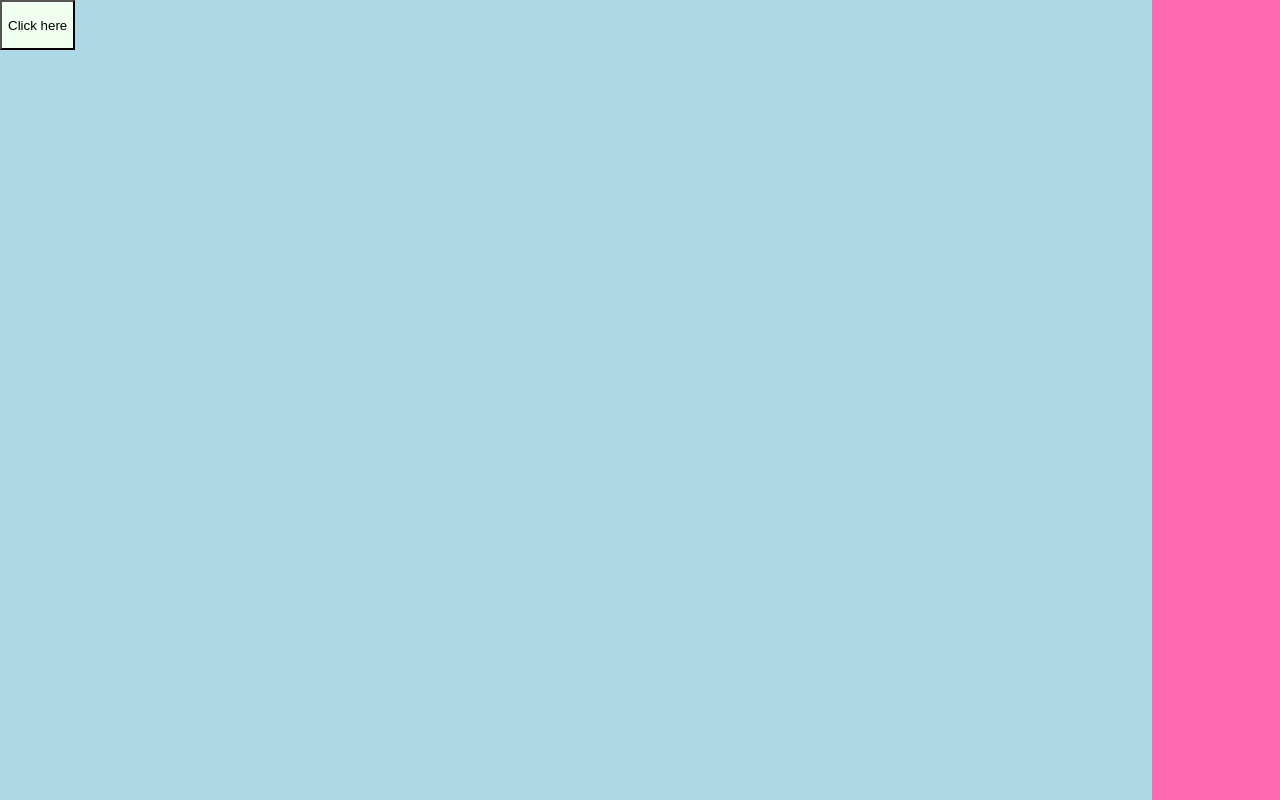
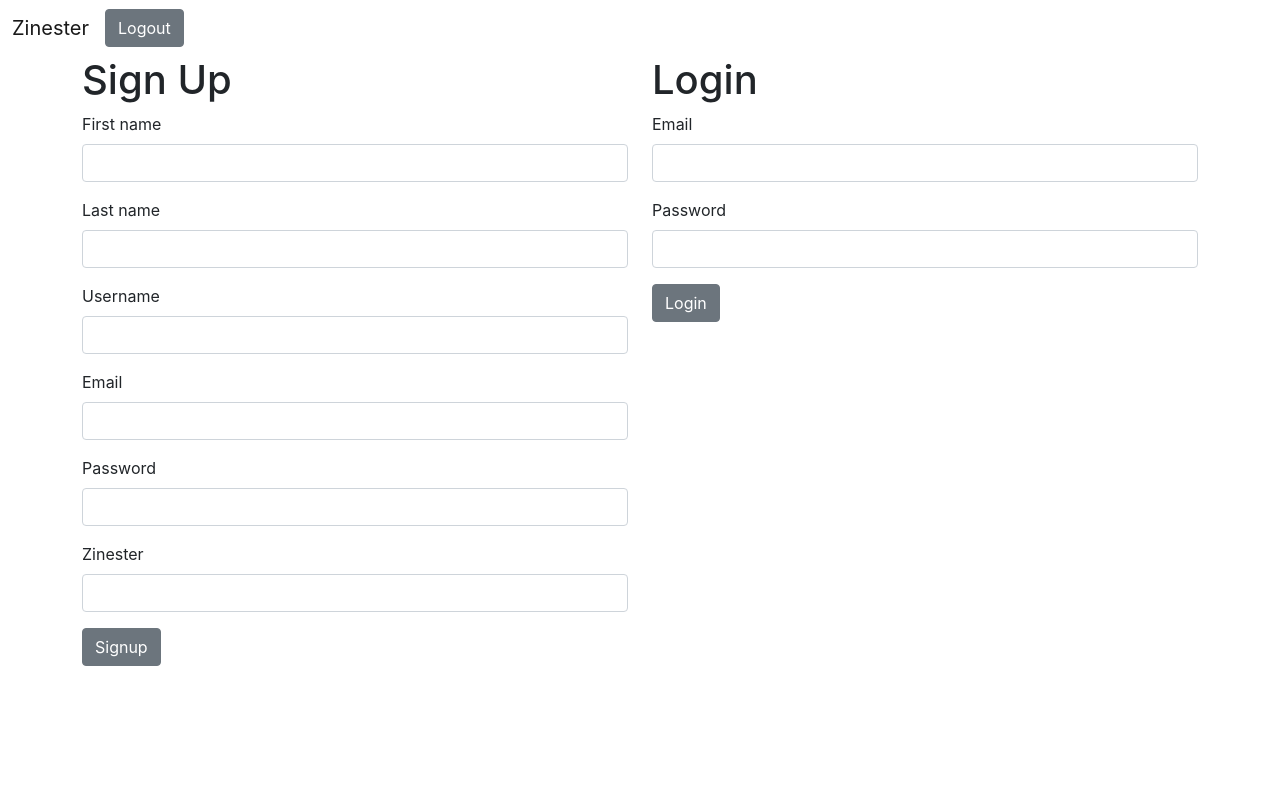
Before and after one commit to jcharfauros/Zinester-Client, a React (Create React App) app: page / in a window 1280 px wide. Built offline with nearby package versions, Linux system fonts and the light colour scheme.

Commit message:
Login and Signup are functional

```diff
--- a/package.json
+++ b/package.json
@@ -6,9 +6,11 @@
     "@testing-library/jest-dom": "^5.14.1",
     "@testing-library/react": "^11.2.7",
     "@testing-library/user-event": "^12.8.3",
+    "bootstrap": "^5.1.3",
     "react": "^17.0.2",
     "react-dom": "^17.0.2",
     "react-scripts": "4.0.3",
+    "reactstrap": "^9.0.0",
     "styled-components": "^5.3.3",
     "web-vitals": "^1.1.2"
   },
--- a/src/App.js
+++ b/src/App.js
@@ -1,16 +1,44 @@
 // import logo from './logo.svg';
+import React, { useState, useEffect } from 'react';
 import './App.css';
-import { StyledButton } from './components/Button.style';
-import { AppContainer } from './components/Container.style';
-import { GlobalStyles } from './GlobalStyles.style';
+import { ZineIndex } from './zines/ZineIndex';
+import { Auth } from './auth/Auth';
+import { Sitebar } from './components/Navbar';
 
 function App() {
+  const [ sessionToken, setSessionToken ] = useState('');
+
+  useEffect(() => {
+    if (localStorage.getItem('token')) {
+      setSessionToken(localStorage.getItem('token'));
+    }
+  }, [])
+
+  const updateToken = (newToken) => {
+    localStorage.setItem('token', newToken);
+    setSessionToken(newToken);
+    console.log(sessionToken);
+  }
+
+  const clearToken = () => {
+    localStorage.clear();
+    setSessionToken('');
+  }
+
+  const protectedViews = () => {
+    return (sessionToken === localStorage.getItem('token') ?
+    // <ZineIndex clearToken={clearToken} />
+    <ZineIndex token={sessionToken} /> : <Auth updateToken={updateToken} />
+    );
+  };
+
   return (
-    <AppContainer>
-      <GlobalStyles />
-      <StyledButton buttonlabel="Click here" backgroundColor="violet"></StyledButton>
-
-    </AppContainer>
+   <div>
+    <Sitebar
+       clickLogout={clearToken}
+    />
+     {protectedViews()}
+   </div>
   );
 }
 
--- a/src/GlobalStyles.style.js
+++ /dev/null
@@ -1,9 +0,0 @@
-import { createGlobalStyle  } from "styled-components";
-
-export const GlobalStyles = createGlobalStyle`
-    body {
-        background-color: hotpink;
-        margin: 0px;
-        padding: 0px;
-    }
-`
--- a/src/auth/Auth.jsx
+++ b/src/auth/Auth.jsx
@@ -0,0 +1,22 @@
+import {
+    Container,
+    Row,
+    Col
+ } from "reactstrap";
+import Login from "./Login";
+import { Signup } from "./Signup";
+
+ export const Auth = (props) => {
+     return (
+         <Container>
+             <Row>
+                 <Col md='6'>
+                    <Signup updateToken={props.updateToken} />
+                 </Col>
+                 <Col md='6'>
+                     <Login updateToken={props.updateToken}/>
+                 </Col>
+             </Row>
+         </Container>
+     );
+ }
--- /dev/null
+++ b/src/auth/Login.jsx
@@ -0,0 +1,51 @@
+import React, { useState } from 'react';
+import {
+    Form,
+    FormGroup,
+    Label,
+    Input,
+    Button
+} from 'reactstrap';
+
+const Login = (props) => {
+    const [email, setEmail] = useState('');
+    const [password, setPassword] = useState('');
+
+    const handleSubmit = (event) => {
+        event.preventDefault();
+        fetch('http://localhost:3000/user/login', {
+            method: 'POST',
+            body: JSON.stringify({
+                email: email,
+                passwordhash: password
+            }),
+            headers: new Headers({
+                'Content-Type': 'application/json'
+            })
+        })
+        .then((response) => response.json())
+        .then((data) => {
+            props.updateToken(data.sessionToken);
+            console.log(data);
+        })
+    };
+
+    return (
+        <div>
+            <h1>Login</h1>
+            <Form onSubmit={handleSubmit}>
+                <FormGroup>
+                    <Label htmlFor='email'>Email</Label>
+                    <Input onChange={(e) => setEmail(e.target.value)} name='email' value={email} />
+                </FormGroup>
+                <FormGroup>
+                    <Label htmlFor='password'>Password</Label>
+                    <Input onChange={(e) => setPassword(e.target.value)} name='password' value={password} />
+                </FormGroup>
+                <Button type='submit'>Login</Button>
+            </Form>
+        </div>
+    );
+};
+
+export default Login;
--- a/src/auth/Signup.jsx
+++ b/src/auth/Signup.jsx
@@ -1 +1,75 @@
-// import React, { useState } from 'react';
+import React, { useState } from 'react';
+import {
+    Form,
+    FormGroup,
+    Label,
+    Input,
+    Button
+} from 'reactstrap';
+
+export const Signup = (props) => {
+    const [ firstname, setFirstname ] = useState('');
+    const [ lastname, setLastname ] = useState('');
+    const [ username, setUsername ] = useState('');
+    const [ email, setEmail ] = useState('');
+    const [ password, setPassword ] = useState('');
+    const [ isZinester, setIsZinester ] = useState('');
+
+    let handleSubmit = (event) => {
+        event.preventDefault();
+        fetch('http://localhost:3000/user/signup', {
+            method: 'POST',
+            body: JSON.stringify({
+
+                    firstName: firstname,
+                    lastName: lastname,
+                    username: username,
+                    email: email,
+                    passwordhash: password,
+                    isZinester: isZinester
+
+            }),
+            headers: new Headers({
+                'Content-Type': 'application/json'
+            }),
+        })
+            .then((response) => response.json())
+            .then((data) => {
+                props.updateToken(data.sessionToken );
+                console.log(data);
+            })
+    };
+
+    return (
+        <div>
+            <h1>Sign Up</h1>
+            <Form onSubmit={handleSubmit}>
+            <FormGroup>
+                    <Label htmlFor='firstname'>First name</Label>
+                    <Input onChange={(e) => setFirstname(e.target.value)} name='firstname' value={firstname} />
+                </FormGroup>
+                <FormGroup>
+                    <Label htmlFor='lastname'>Last name</Label>
+                    <Input onChange={(e) => setLastname(e.target.value)} name='lastname' value={lastname} />
+                </FormGroup>
+                <FormGroup>
+                    <Label htmlFor='username'>Username</Label>
+                    <Input onChange={(e) => setUsername(e.target.value)} name='username' value={username} />
+                </FormGroup>
+                <FormGroup>
+                    <Label htmlFor='email'>Email</Label>
+                    <Input onChange={(e) => setEmail(e.target.value)} name='email' value={email} />
+                </FormGroup>
+                <FormGroup>
+                    <Label htmlFor='password'>Password</Label>
+                    <Input onChange={(e) => setPassword(e.target.value)} name='password' value={password} />
+                </FormGroup>
+                <FormGroup>
+                    <Label htmlFor='iszinester'>Zinester</Label>
+                    <Input onChange={(e) => setIsZinester(e.target.value)} name='iszinester' value={isZinester} />
+                </FormGroup>
+                <Button type='submit'>Signup</Button>
+            </Form>
+        </div>
+    )
+}
--- a/src/components/Button.js
+++ /dev/null
@@ -1,8 +0,0 @@
-import React from 'react'
-
-function Button({ className, buttonlabel }) {
-    return <button className={className}> {buttonlabel}</button>;
-
-}
-
-export default Button;
--- a/src/components/Button.style.js
+++ /dev/null
@@ -1,24 +0,0 @@
-import styled from 'styled-components';
-import Button from './Button';
-
-export const StyledButton = styled(Button)`
-    width: 200p;
-    height: 50px;
-    background-color: ${(props) => props.backgroundColor};
-
-    &:hover {
-        background-color: honeydew;
-
-        & label {
-            color: greenyellow;
-        }
-    }
-    &:active {
-        background-color: lightcyan;
-    }
-`
-
-export const ButtonLabel = styled.label`
-    font-size: 25px;
-    color: white;
-`
--- a/src/components/Container.style.js
+++ /dev/null
@@ -1,7 +0,0 @@
-import styled from 'styled-components';
-
-export const AppContainer = styled.div`
-    width: 90vw;
-    height: 100vh;
-    background-color: lightblue;
-`
--- a/src/components/Navbar.jsx
+++ b/src/components/Navbar.jsx
@@ -1,2 +1,35 @@
-//deleteme
-//deleteme
+import React, { useState } from 'react';
+import {
+    Navbar,
+    NavbarBrand,
+    NavbarToggler,
+    Collapse,
+    Nav,
+    NavItem,
+    Button
+} from 'reactstrap';
+
+export const Sitebar = (props) => {
+    const [ isOpen, setIsOpen ] = useState(false);
+
+    const toggle = () => {
+        let newIsOpen = !isOpen;
+        setIsOpen(newIsOpen);
+    }
+
+    return (
+        <Navbar color='faded' light expand='md'>
+            <NavbarBrand href='/'>Zinester</NavbarBrand>
+            <NavbarToggler onClick={toggle} />
+            <Collapse isOpen={isOpen} navbar>
+                <Nav className='ml-auto' navbar>
+                    <NavItem>
+                        <Button onClick={props.clickLogout}>
+                            Logout
+                        </Button>
+                    </NavItem>
+                </Nav>
+            </Collapse>
+        </Navbar>
+    )
+}
--- a/src/index.js
+++ b/src/index.js
@@ -1,3 +1,4 @@
+import 'bootstrap/dist/css/bootstrap.min.css';
 import React from 'react';
 import ReactDOM from 'react-dom';
 import './index.css';
--- /dev/null
+++ b/src/zines/ZineIndex.jsx
@@ -0,0 +1,15 @@
+import React, { useState, useEffect } from 'react';
+import {
+    Container,
+    Row,
+    Col
+} from 'reactstrap';
+
+export const ZineIndex = (props) => {
+    // const [ zine, setZine ] = useState([]);
+    return(
+        <div>
+            <h1>Hello from Zines index</h1>
+        </div>
+    )
+}
```
Also changed, not shown: 1 other file (tests, documents, lock files or other folders).
